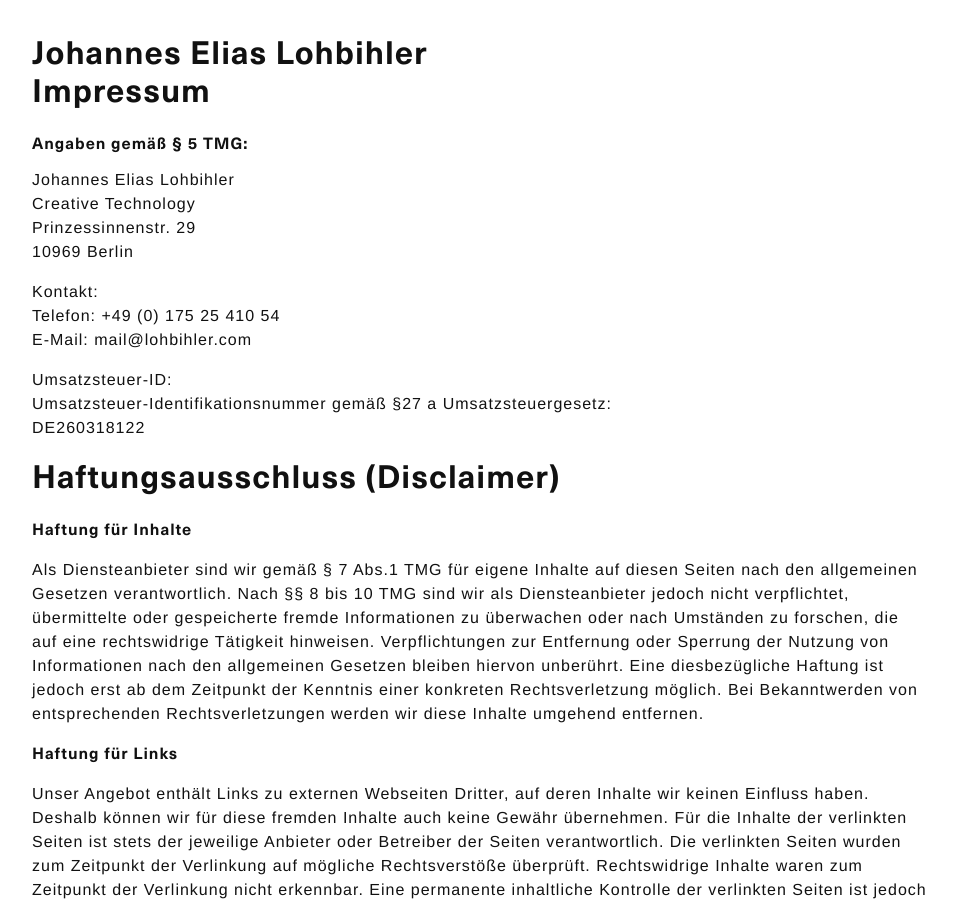
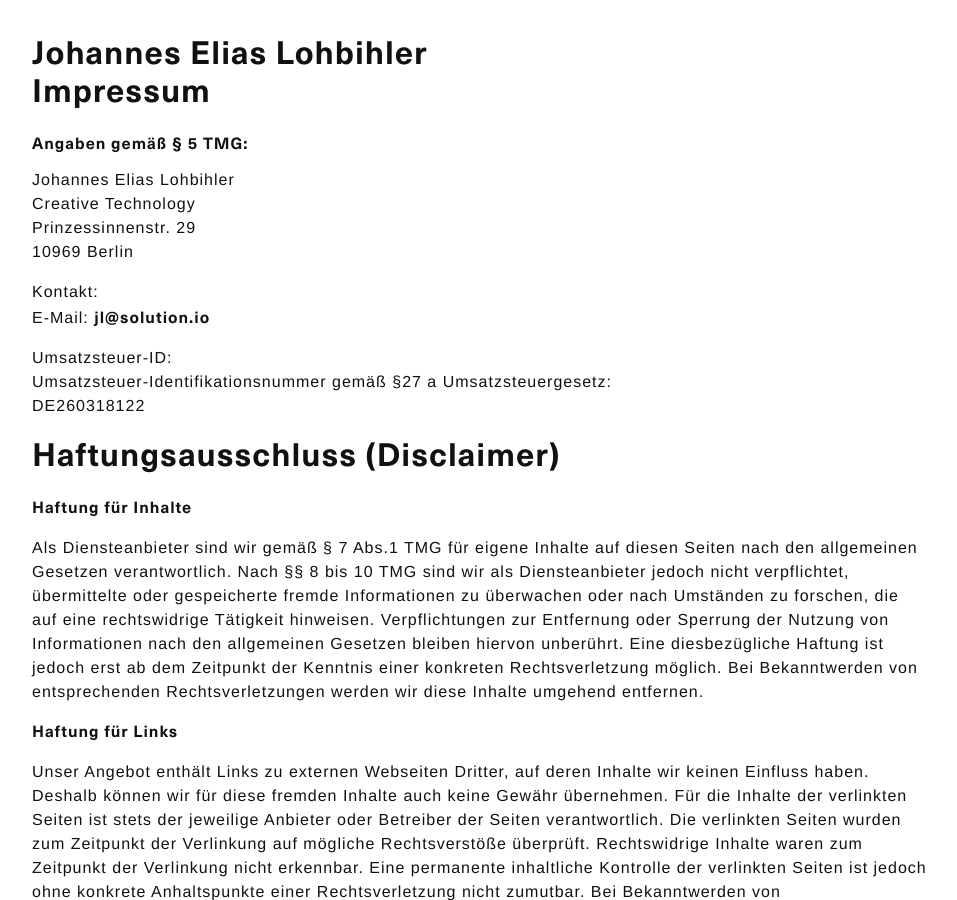
Before and after one commit to nevvkid/lohbihler.com, a Jekyll site: the page built from imprint.html, in a window 1280 px wide and 900 px high. Shown: the whole window, without its empty margins (0-957 px from the left). Built offline with Jekyll 4.4.1, drawn with Linux system fonts in a browser that asks for light colours; nearby versions of some CDN libraries; some web fonts are replaced.

Commit message:
changed email

```diff
--- a/_includes/footer.html
+++ b/_includes/footer.html
@@ -8,7 +8,6 @@
 
     {% include vcard.html %}
     <div>Add: <a href="http://www.linkedin.com/in/johannes-ellias-lohbihler" target="_blank">Linkedin</a></div>
-    <div>Follow: <a href="https://twitter.com/nevvkid" target="_blank">Twitter</a></div>
 
   </div>
 
--- a/_includes/vcard.html
+++ b/_includes/vcard.html
@@ -12,6 +12,5 @@
         <div class="mb2">Visit: <a href="https://goo.gl/maps/rDjsRXehCgu" target="_blank">Get Directions</a></div>
       </div>
 
-      <div>Write: <a class="email" href="mailto:mail@lohbihler.com" target="_blank">mail@lohbihler.com</a></div>
-      <div>Call: <div class="tel" style="display: inline-block;"><a href="tel://+49 175 25 410 54">+49 175 25 410 54</a></div></div>
+      <div>Write: <a class="email" href="mailto:&#106;&#108;&#064;&#115;&#111;&#108;&#117;&#116;&#105;&#111;&#110;&#046;&#105;&#111;" target="_blank">&#106;&#108;&#064;&#115;&#111;&#108;&#117;&#116;&#105;&#111;&#110;&#046;&#105;&#111;</a></div>
     </div>
--- a/imprint.html
+++ b/imprint.html
@@ -13,8 +13,7 @@ Prinzessinnenstr. 29<br>
 10969 Berlin</p>
 
 <p>Kontakt:<br>
-Telefon: +49 (0) 175 25 410 54<br>
-E-Mail: mail@lohbihler.com</p>
+E-Mail: <a href="mailto:&#106;&#108;&#064;&#115;&#111;&#108;&#117;&#116;&#105;&#111;&#110;&#046;&#105;&#111;">&#106;&#108;&#064;&#115;&#111;&#108;&#117;&#116;&#105;&#111;&#110;&#046;&#105;&#111;</a></p>
 
 <p>Umsatzsteuer-ID:<br>
 Umsatzsteuer-Identifikationsnummer gemäß §27 a Umsatzsteuergesetz:<br>
```
